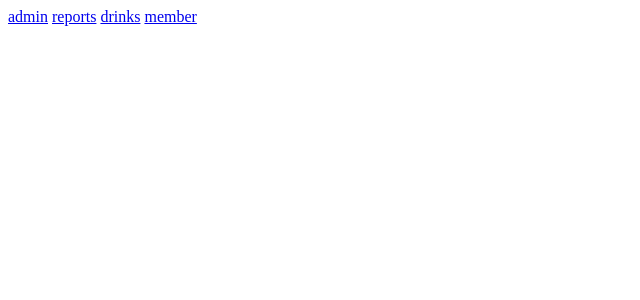
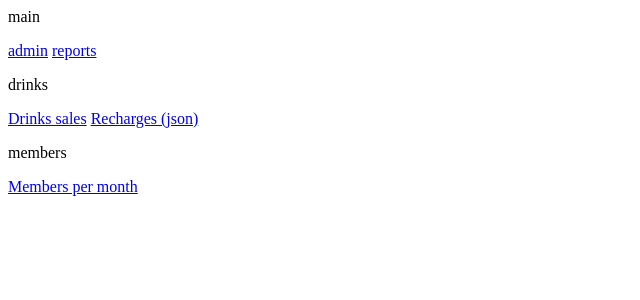
Before and after one commit to flipdot/money-utils, a Django app: page / in a window 1280 px wide. Shown: the top 300 px of the page, without its empty margins (0-640 px from the left). Run offline with Django 3.2, Linux system fonts and the light colour scheme; parts of the project's set-up code (start-up, migrations or seed data) failed here and were passed over.

Commit message:
/recharges.json: backport endpoint to list drinks recharges

```diff
--- a/ueberweisung/report/templates/nav.html
+++ b/ueberweisung/report/templates/nav.html
@@ -1,6 +1,18 @@
 <nav>
-    <a href="{% url 'admin:index' %}">admin</a>
-    <a href="{% url 'report:index' %}">reports</a>
-    <a href="{% url 'report:drinks' %}">drinks</a>
-    <a href="{% url 'report:member' %}">member</a>
+    <section>
+        <p class="section-header">main</p>
+        <a href="{% url 'admin:index' %}">admin</a>
+        <a href="{% url 'report:index' %}">reports</a>
+    </section>
+
+    <section>
+        <p class="section-header">drinks</p>
+        <a href="{% url 'report:drinks' %}">Drinks sales</a>
+        <a href="{% url 'report:recharges' %}">Recharges (json)</a>
+    </section>
+
+    <section>
+        <p class="section-header">members</p>
+        <a href="{% url 'report:member' %}">Members per month</a>
+    </section>
 </nav>
--- a/ueberweisung/report/urls.py
+++ b/ueberweisung/report/urls.py
@@ -8,4 +8,5 @@ urlpatterns = [
     path('', views.index, name='index'),
     path('drinks/', views.drinks, name='drinks'),
     path('member/', views.member, name='member'),
+    path('recharges.json', views.recharges, name='recharges')
 ]
--- a/ueberweisung/report/views.py
+++ b/ueberweisung/report/views.py
@@ -1,19 +1,15 @@
-from datetime import date
-
 import pandas
+from bokeh import embed, resources
+from bokeh.plotting import figure, Figure
 from django.db.models import Q, Count
-from django.http import HttpResponse, HttpRequest
+from django.http import HttpRequest, JsonResponse
 from django.shortcuts import render
-
-import numpy as np
-from bokeh.layouts import gridplot
-from bokeh.plotting import figure, show, output_file, Figure
-from bokeh import plotting, embed, resources
-# Create your views here.
-from django.template import loader
 from django.utils.safestring import mark_safe
 
+from report.decorators import basicauth
+from report.get_recharges import get_recharges
 from .models import Transaction, FeeEntry
+
 
 def index(request):
     context = {
@@ -94,3 +90,8 @@ def member(request: HttpRequest):
     html = embed.file_html(p1, resources.CDN, "Member pro Monat")
 
     return render(request, 'graph.html', {'html': mark_safe(html)})
+
+@basicauth(realm="Parole?")
+def recharges(request: HttpRequest):
+    all = get_recharges()
+    return JsonResponse(all)
```
Also changed, not shown: ueberweisung/report/get_recharges.py (added, +25 -0 lines).
